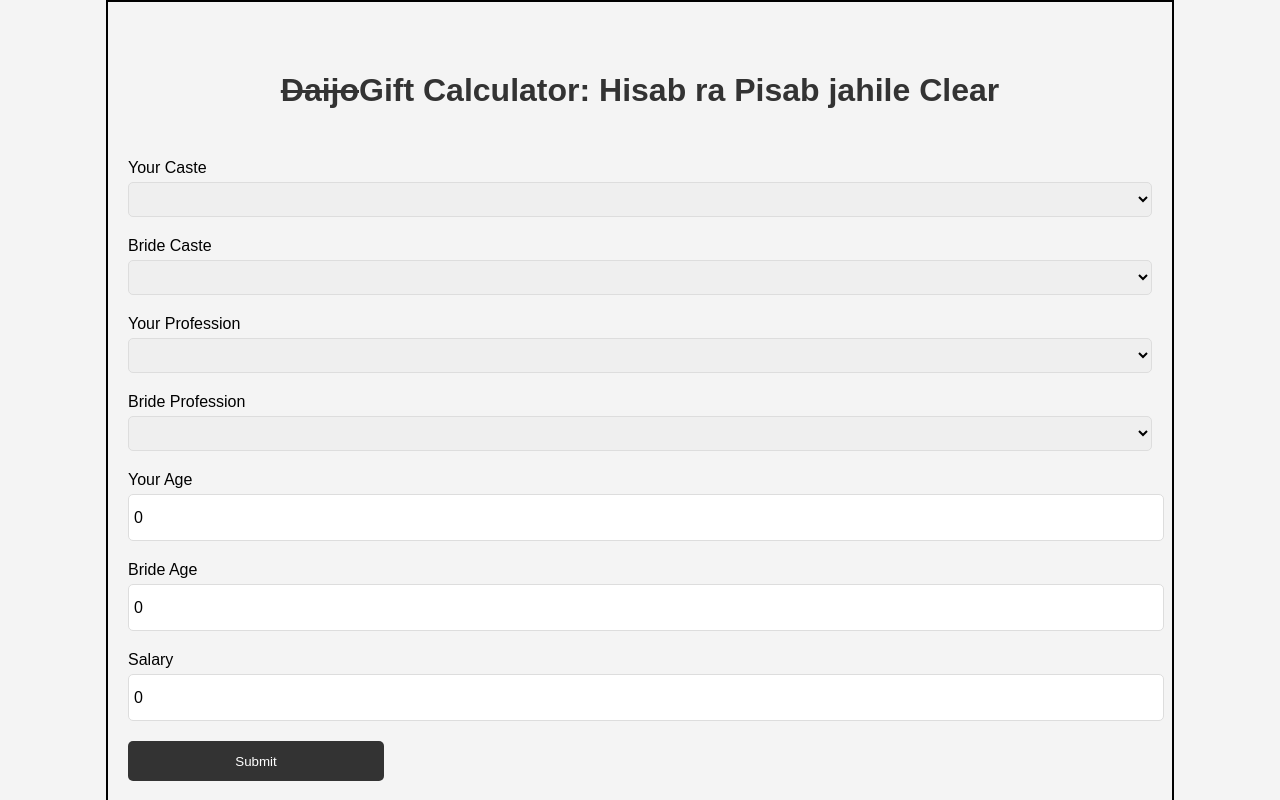
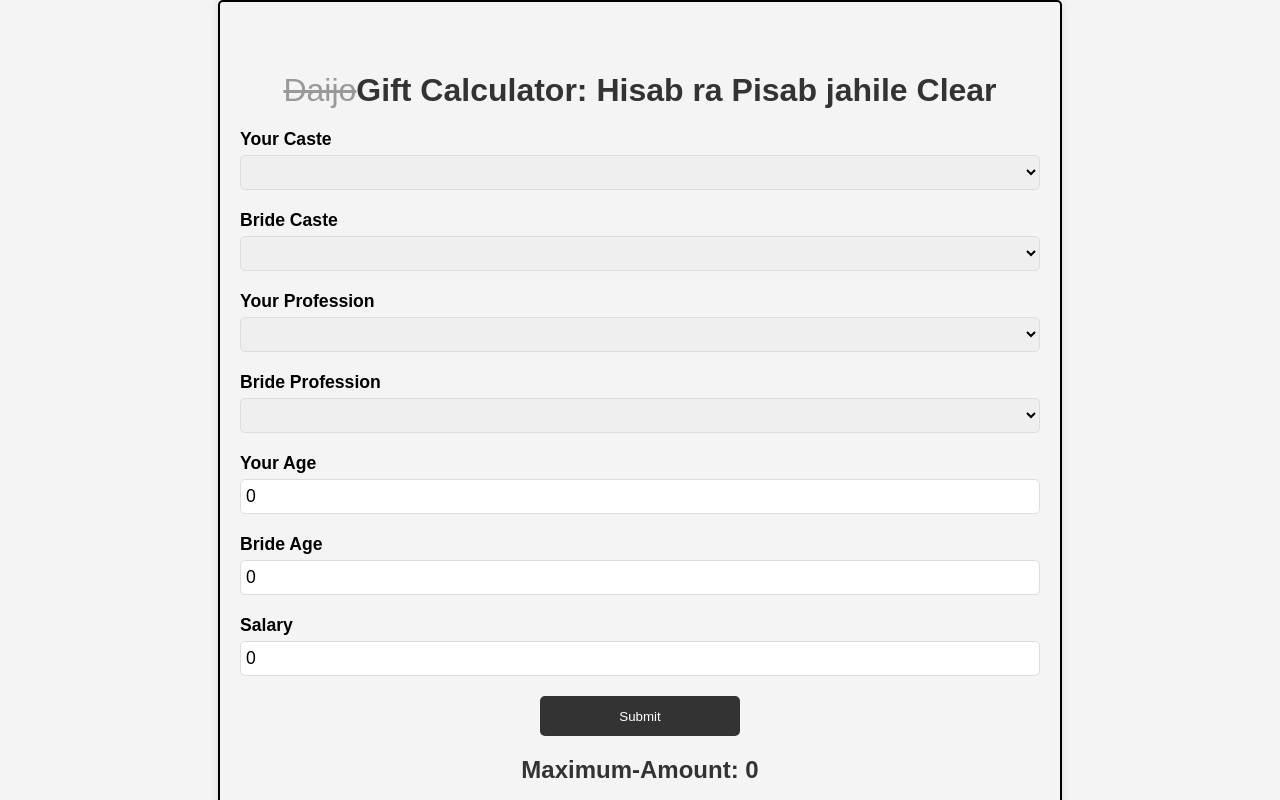
Before and after one commit to kurenaisandip/Daijo-Calculator, an Angular app: page / in a window 1280 px wide. Shown: the top 800 px of the page. Built offline with nearby package versions, Linux system fonts and the light colour scheme.

Commit message:
fixed the styling of the app

```diff
--- a/src/app/app.component.html
+++ b/src/app/app.component.html
@@ -142,7 +142,7 @@
   <label class="maxamt">Minimum-Amount:{{minAmount ?? 'N/A'}}</label>
 </div>
 
-<h2 style="color: red;">This is just a fun project. Don't take this seriously.</h2>
+<h2 style="color: red; text-align: center;">This is just a fun project. Don't take this seriously.</h2>
 
 <!-- * * * * * * * * * * * * * * * * * * * * * * * * * * * * * * * * -->
 <!-- * * * * * * * * * * * The content above * * * * * * * * * * * * -->
--- a/src/styles.css
+++ b/src/styles.css
@@ -1,4 +1,5 @@
 /* You can add global styles to this file, and also import other style files */
+
 body {
     font-family: Arial, sans-serif;
     margin: 0;
@@ -7,17 +8,21 @@ body {
   }
 
   .container {
-    width: 80%;
+    max-width: 800px; /* changed from width: 80% to a fixed max-width for better responsiveness */
     margin: auto;
     overflow: hidden;
     border: 2px solid black;
+    border-radius: 5px; /* added border-radius to make the form look more modern */
     padding: 20px;
+    box-shadow: 0px 0px 10px rgba(0, 0, 0, 0.1); /* added box-shadow for a subtle depth effect */
   }
 
   .heading {
     color: #333;
-    margin: 50px 0;
+    margin: 50px 0 20px; /* changed from margin: 50px 0 to add a bottom margin and reduce the space between the heading and the form */
     text-align: center;
+    font-size: 2rem; /* changed from default font-size to 2rem for better readability */
+    font-weight: bold; /* added font-weight to make the heading more prominent */
   }
 
   .form-group {
@@ -27,6 +32,8 @@ body {
   .form-group label {
     display: block;
     margin-bottom: 5px;
+    font-size: 1.1rem; /* changed from default font-size to 1.1rem for better readability */
+    font-weight: bold; /* added font-weight to make the labels more prominent */
   }
 
   .form-group select,
@@ -34,9 +41,10 @@ body {
     width: 100%;
     height: 35px;
     padding: 5px;
-    font-size: 16px;
+    font-size: 1.1rem; /* changed from default font-size to 1.1rem for better readability */
     border-radius: 5px;
     border: 1px solid #ddd;
+    box-sizing: border-box; /* added box-sizing to make sure the elements' dimensions are calculated correctly */
   }
 
   .btn {
@@ -48,7 +56,9 @@ body {
     text-align: center;
     border-radius: 5px;
     border: none;
-    margin-top: 20px;
+    margin: 20px auto; /* changed from margin-top: 20px to margin: 20px auto for better centering */
+    cursor: pointer; /* added cursor to indicate that the button is clickable */
+    transition: background-color 0.3s ease; /* added transition for a smooth hover effect */
   }
 
   .btn:hover {
@@ -58,7 +68,14 @@ body {
   .maxamt {
     display: block;
     margin-top: 20px;
-    font-size: 20px;
+    font-size: 1.5rem; /* changed from default font-size to 1.5rem for better readability */
     color: #333;
     text-align: center;
+    font-weight: bold; /* added font-weight to make the amounts more prominent */
   }
+
+  /* added a new style for the strikethrough text in the heading */
+  .heading del {
+    color: #999;
+    font-weight: normal;
+  }
```
Lines whose indentation alone changed are shown as unchanged.
